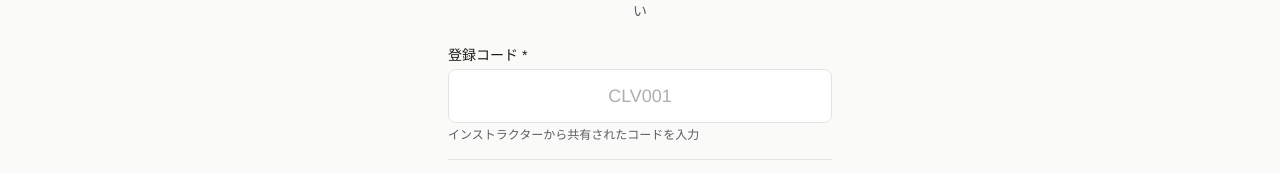
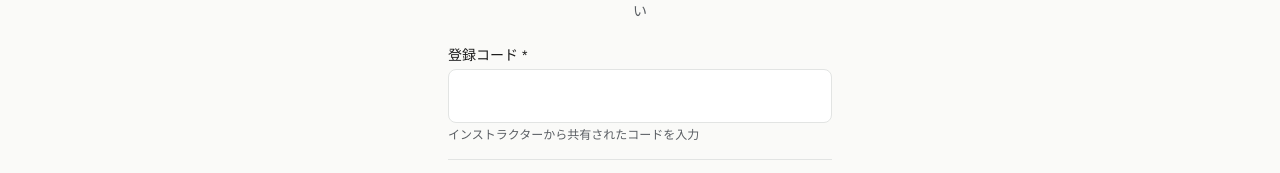
Before and after one commit to cloverfit/cloverfit-v2, a Next.js app: page /record/register in a window 1280 px wide. Shown: the part 144-317 px from the top of the page. Built offline with nearby package versions, Linux system fonts and the light colour scheme.

Commit message:
remove CLV001 placeholder from instructor code inputs
Login and register pages no longer show "CLV001" as placeholder text
in the instructor code field.

```diff
--- a/src/app/record/login/page.tsx
+++ b/src/app/record/login/page.tsx
@@ -159,10 +159,9 @@ export default function LoginPage() {
                   type="text"
                   value={instructorCode}
                   onChange={e => setInstructorCode(e.target.value.toUpperCase().slice(0, 6))}
-                  placeholder="CLV001"
                   required
                   maxLength={6}
-                  className="w-full rounded-lg border border-border bg-card px-4 py-3 text-foreground text-lg tracking-[0.3em] text-center uppercase placeholder:text-muted/50 placeholder:tracking-normal focus:outline-none focus:ring-2 focus:ring-clover/40 focus:border-clover transition-colors"
+                  className="w-full rounded-lg border border-border bg-card px-4 py-3 text-foreground text-lg tracking-[0.3em] text-center uppercase focus:outline-none focus:ring-2 focus:ring-clover/40 focus:border-clover transition-colors"
                 />
                 <p className="text-xs text-muted mt-1.5">管理者から共有されたコードを入力してください</p>
               </div>
--- a/src/app/record/register/page.tsx
+++ b/src/app/record/register/page.tsx
@@ -123,10 +123,9 @@ export default function RegisterPage() {
                 type="text"
                 value={instructorCode}
                 onChange={e => setInstructorCode(e.target.value.toUpperCase().slice(0, 6))}
-                placeholder="CLV001"
                 required
                 maxLength={6}
-                className="w-full rounded-lg border border-border bg-card px-4 py-3 text-foreground text-lg tracking-[0.3em] text-center uppercase placeholder:text-muted/50 placeholder:tracking-normal focus:outline-none focus:ring-2 focus:ring-clover/40 focus:border-clover transition-colors"
+                className="w-full rounded-lg border border-border bg-card px-4 py-3 text-foreground text-lg tracking-[0.3em] text-center uppercase focus:outline-none focus:ring-2 focus:ring-clover/40 focus:border-clover transition-colors"
               />
               <p className="text-xs text-muted mt-1">インストラクターから共有されたコードを入力</p>
             </div>
```
